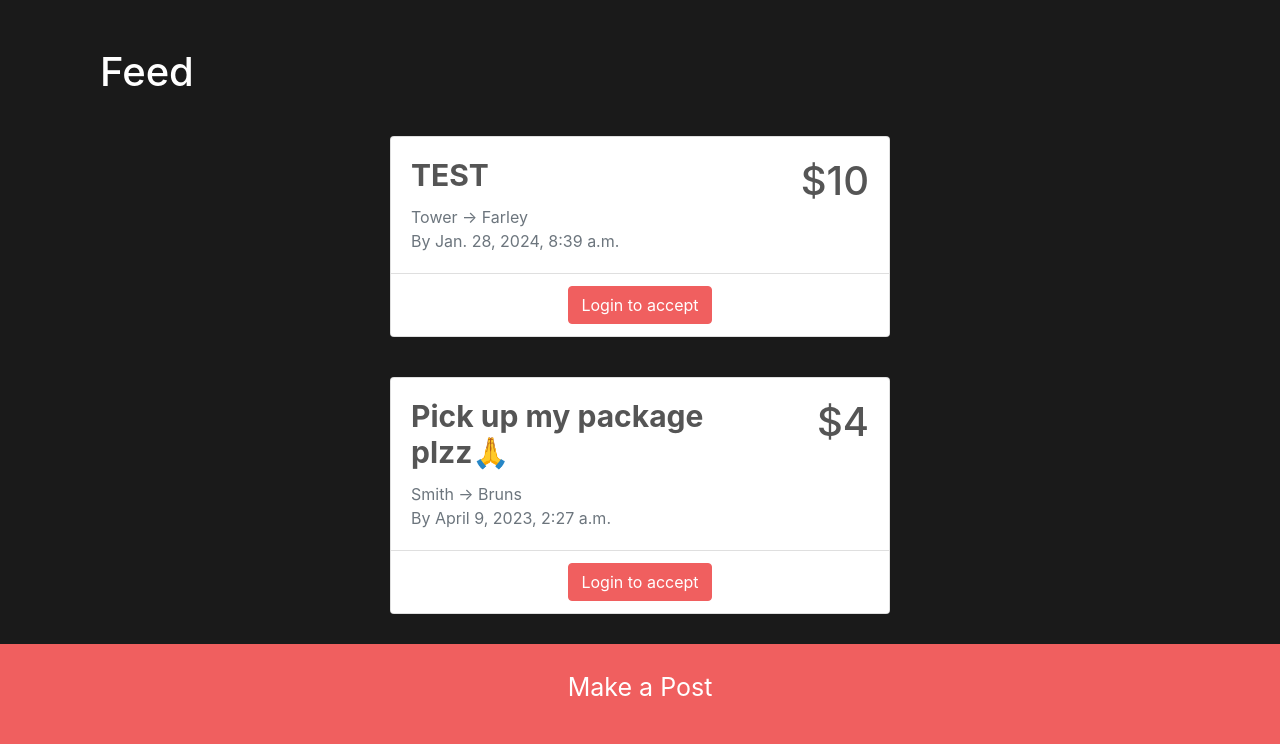
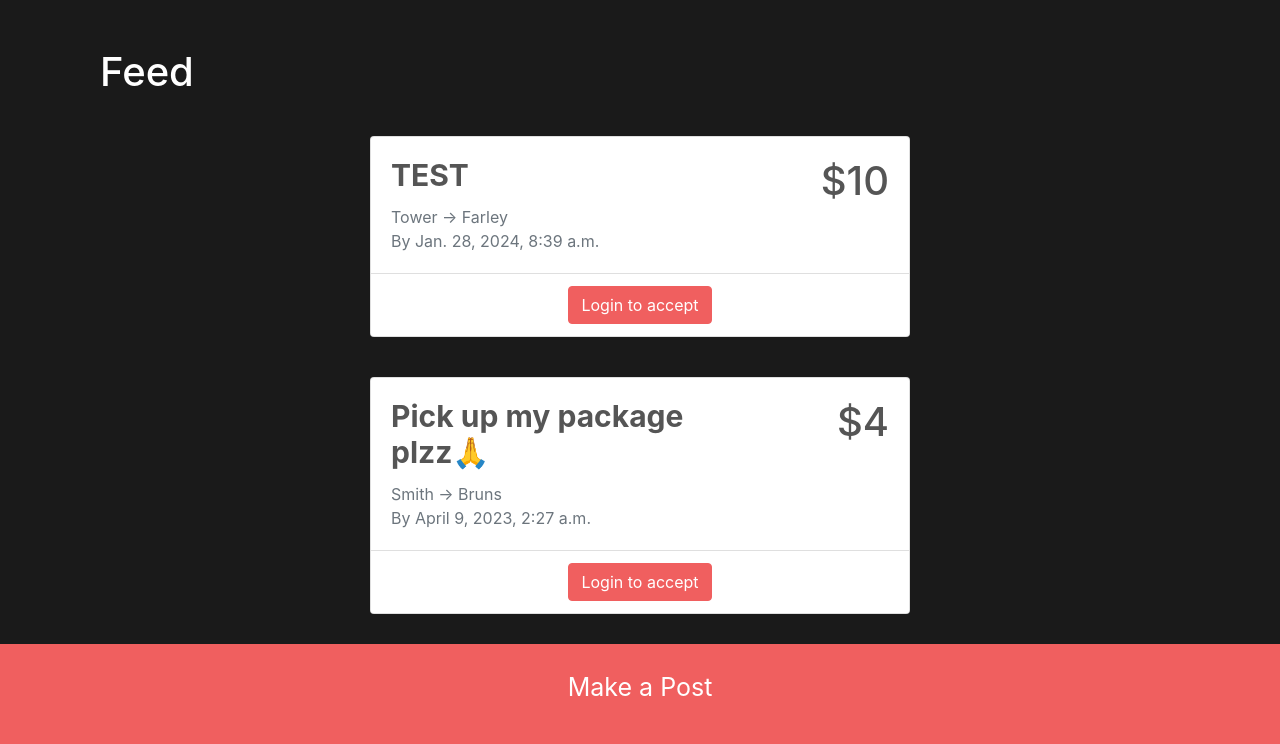
Before and after one commit to alexracape/tascii, a Django app: page / in a window 1280 px wide. Shown: the part 56-800 px from the top of the page. Run offline with Django 4.2, Linux system fonts and the light colour scheme; data comes from the database, SQL or seed files in the repository; some libraries are stand-ins or nearby versions.

Commit message:
Flexible post width and key

```diff
--- a/feed/static/feed/main.css
+++ b/feed/static/feed/main.css
@@ -42,7 +42,7 @@ body {
 }
 
 .post {
-  width: 500px;
+  width: 50%;
   color: #555555;
   margin-top: 40px;
   margin-bottom: 40px;
--- a/feed/templates/feed.html
+++ b/feed/templates/feed.html
@@ -16,7 +16,7 @@
     <div class="card rounded-3">
 
         <div class="card-body row">
-            <div class="col-9">
+            <div class="col-8">
                 <h5 class="card-title">{{ post.title }}</h5>
                 <p class="card-text text-muted">{{ post.start_loc }} &rarr; {{ post.end_loc }}</p>
                 <p class="card-text text-muted">By {{ post.expiration_date }}</p>
--- a/tascii_prototype/settings.py
+++ b/tascii_prototype/settings.py
@@ -21,7 +21,7 @@ BASE_DIR = Path(__file__).resolve().parent.parent
 # See https://docs.djangoproject.com/en/4.1/howto/deployment/checklist/
 
 # SECURITY WARNING: keep the secret key used in production secret!
-# SECRET_KEY = 'django-insecure-l^!bd!d@@@gceu!$ib4k$29b=s@nncppje1w+wqide^83@%@8l'
+SECRET_KEY = 'django-insecure-l^!bd!d@@@gceu!$ib4k$29b=s@nncppje1w+wqide^83@%@8l'
 
 # SECURITY WARNING: don't run with debug turned on in production!
 DEBUG = True
```
